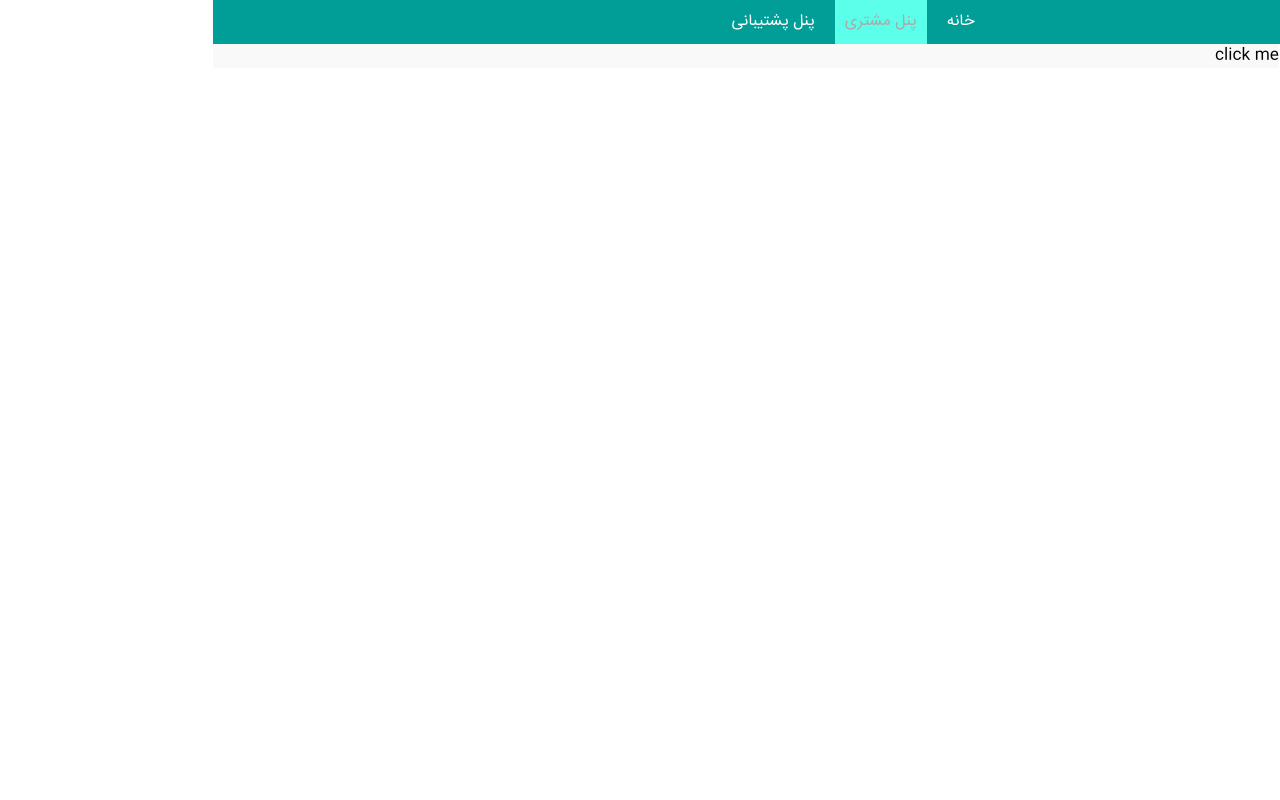
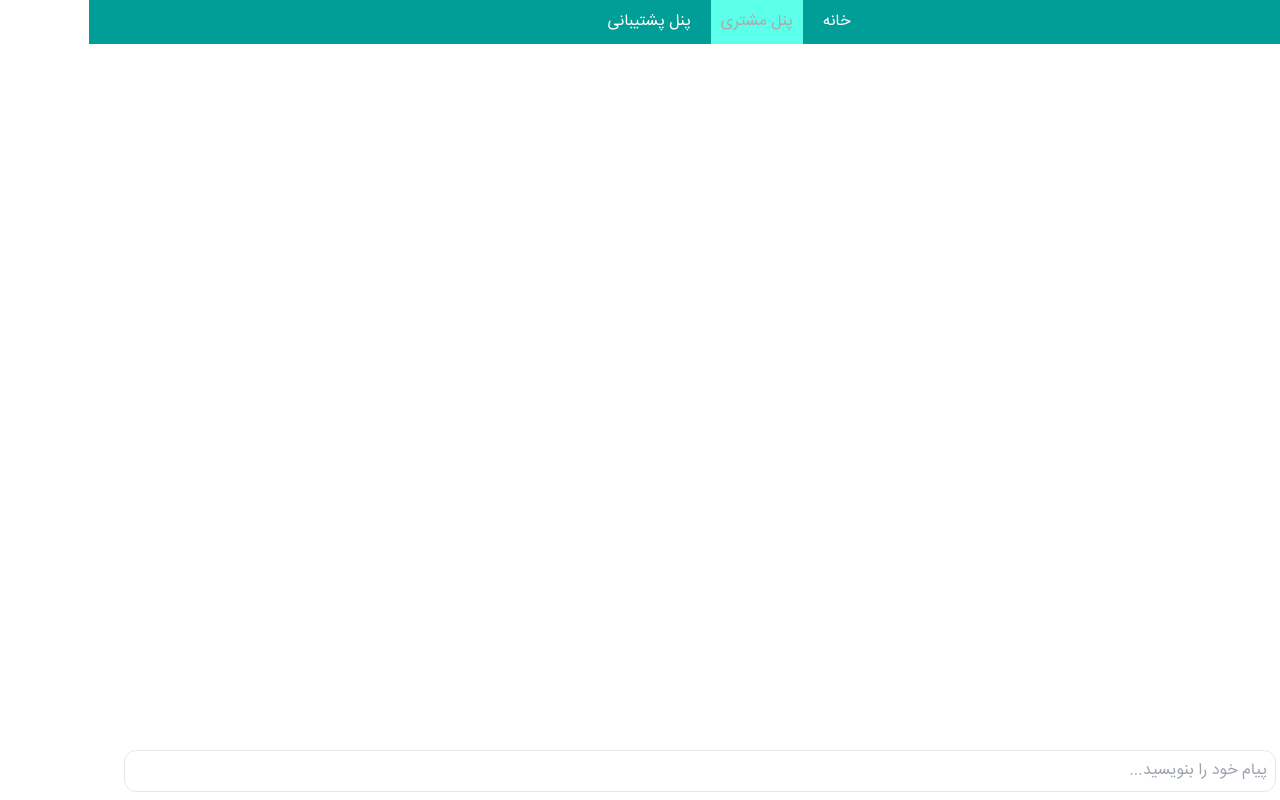
Before and after one commit to peyman-norozy/chat-bin, a React (Create React App) app: page /client in a window 1280 px wide. Built offline with nearby package versions, Linux system fonts and the light colour scheme.

Commit message:
add style with tailwind to the input and button componenet

```diff
--- a/src/component/Button/Button.jsx
+++ b/src/component/Button/Button.jsx
@@ -1,8 +1,10 @@
 const Button = (props) => {
-  const { clickHandler } = props;
+  const { clickHandler, className } = props;
   return (
     <>
-      <button onClick={clickHandler}>click me</button>
+      <button onClick={clickHandler} className={className}>
+        <img src="./send.png" alt="" className="w-[60%]" />
+      </button>
     </>
   );
 };
--- /dev/null
+++ b/src/component/ChatTextSection.tsx
@@ -0,0 +1,21 @@
+import { useSelector } from "react-redux";
+import { RootState } from "../store";
+
+const ChatTextSection = () => {
+  const messageContent = useSelector((state: RootState) => state);
+
+  console.log(messageContent);
+  return (
+    <>
+      <div className="h-full py-[10px] px-[10px]">
+        {messageContent.messageContent.message.map((item) => {
+          return (
+            <div className={item.client ? "" : "text-left"}>{item.Text}</div>
+          );
+        })}
+      </div>
+    </>
+  );
+};
+
+export default ChatTextSection;
--- a/src/component/Input/Input.jsx
+++ b/src/component/Input/Input.jsx
@@ -1,8 +1,13 @@
 const Input = (props) => {
-  const { Inputtype, changeHandler } = props;
+  const { Inputtype, changeHandler, className, placeHolder } = props;
   return (
     <>
-      <input type={Inputtype} onChange={changeHandler} />
+      <input
+        type={Inputtype}
+        onChange={changeHandler}
+        placeholder={placeHolder}
+        className={className}
+      />
     </>
   );
 };
--- a/src/index.tsx
+++ b/src/index.tsx
@@ -3,12 +3,16 @@ import ReactDOM from "react-dom/client";
 import { BrowserRouter } from "react-router-dom";
 import "./index.css";
 import App from "./App";
+import { store } from "./store";
+import { Provider } from "react-redux";
 
 const root = ReactDOM.createRoot(
   document.getElementById("root") as HTMLElement
 );
 root.render(
-  <BrowserRouter>
-    <App />
-  </BrowserRouter>
+  <Provider store={store}>
+    <BrowserRouter>
+      <App />
+    </BrowserRouter>
+  </Provider>
 );
--- a/src/pages/ClientPage.tsx
+++ b/src/pages/ClientPage.tsx
@@ -1,12 +1,18 @@
 import React, { useState } from "react";
+import { useDispatch } from "react-redux";
+import { clientTextMessage } from "../store/MessageSlice";
 import Input from "../component/Input/Input";
 import Button from "../component/Button/Button";
+import ChatTextSection from "../component/ChatTextSection";
 
 const ClientPage = () => {
   const [clientMessage, setClientMessage] = useState<string>("");
 
+  const dispatch = useDispatch();
+
   const clientSendHandler = (): void => {
     console.log(clientMessage);
+    dispatch(clientTextMessage(clientMessage));
   };
 
   const clientTextHandler = (
@@ -17,9 +23,20 @@ const ClientPage = () => {
 
   return (
     <>
-      <div className="bg-[#F9F9F9]">
-        <Input Inputtype={"text"} changeHandler={clientTextHandler} />
-        <Button clickHandler={clientSendHandler} />
+      <ChatTextSection />
+      <div className="flex justify-center items-center gap-2 absolute bottom-[4px] w-full">
+        <Button
+          clickHandler={clientSendHandler}
+          className={
+            "bg-[#2BC48A] rounded-full w-[50px] h-[50px] flex justify-center items-center"
+          }
+        />
+        <Input
+          Inputtype={"text"}
+          changeHandler={clientTextHandler}
+          placeHolder={"پیام خود را بنویسید..."}
+          className={"outline-none border rounded-xl w-[90%] pr-2 py-2"}
+        />
       </div>
     </>
   );
--- a/src/pages/SupportPage.tsx
+++ b/src/pages/SupportPage.tsx
@@ -1,12 +1,18 @@
 import React, { useState } from "react";
+import { useDispatch } from "react-redux";
+import { supportTextMessage } from "../store/MessageSlice";
 import Input from "../component/Input/Input";
 import Button from "../component/Button/Button";
+import ChatTextSection from "../component/ChatTextSection";
 
 const SupportPage = () => {
   const [supportMessage, setSupportMessage] = useState<string>("");
 
+  const dispatch = useDispatch();
+
   const supportSendHandler = (): void => {
     console.log(supportMessage);
+    dispatch(supportTextMessage(supportMessage));
   };
 
   const supportTextHandler = (
@@ -17,9 +23,20 @@ const SupportPage = () => {
 
   return (
     <>
-      <div className="bg-[#F9F9F9]">
-        <Input Inputtype={"text"} changeHandler={supportTextHandler} />
-        <Button clickHandler={supportSendHandler} />
+      <ChatTextSection />
+      <div className="flex justify-center items-center gap-2 absolute bottom-[4px] w-full">
+        <Button
+          clickHandler={supportSendHandler}
+          className={
+            "bg-[#2BC48A] rounded-full w-[50px] h-[50px] flex justify-center items-center"
+          }
+        />
+        <Input
+          Inputtype={"text"}
+          changeHandler={supportTextHandler}
+          placeHolder={"پیام خود را بنویسید..."}
+          className={"outline-none border rounded-xl w-[90%] pr-2 py-2"}
+        />
       </div>
     </>
   );
--- /dev/null
+++ b/src/store/MessageSlice.ts
@@ -0,0 +1,42 @@
+import { createSlice, PayloadAction } from "@reduxjs/toolkit";
+
+type messageState = {
+  Text: string;
+  id: number;
+  client: boolean;
+};
+
+type InitialState = {
+  message: messageState[];
+};
+
+const initialState: InitialState = {
+  message: [],
+};
+
+export const MessageSlice = createSlice({
+  name: "counter",
+  initialState,
+  reducers: {
+    clientTextMessage: (state, action: PayloadAction<string>) => {
+      console.log(action);
+      state.message.push({
+        Text: action.payload,
+        id: Date.now(),
+        client: true,
+      });
+    },
+    supportTextMessage: (state, action: PayloadAction<string>) => {
+      console.log(action);
+      state.message.push({
+        Text: action.payload,
+        id: Date.now(),
+        client: false,
+      });
+    },
+  },
+});
+
+export const { clientTextMessage, supportTextMessage } = MessageSlice.actions;
+
+export default MessageSlice.reducer;
--- /dev/null
+++ b/src/store/index.ts
@@ -0,0 +1,12 @@
+import { configureStore } from "@reduxjs/toolkit";
+
+import MessageSlice from "./MessageSlice";
+
+export const store = configureStore({
+  reducer: {
+    messageContent: MessageSlice,
+  },
+});
+
+export type RootState = ReturnType<typeof store.getState>;
+export type AppDispatch = typeof store.dispatch;
```
Also changed, not shown: src/store/redux-model.ts (deleted, +0 -9 lines), public/send.png (added).
